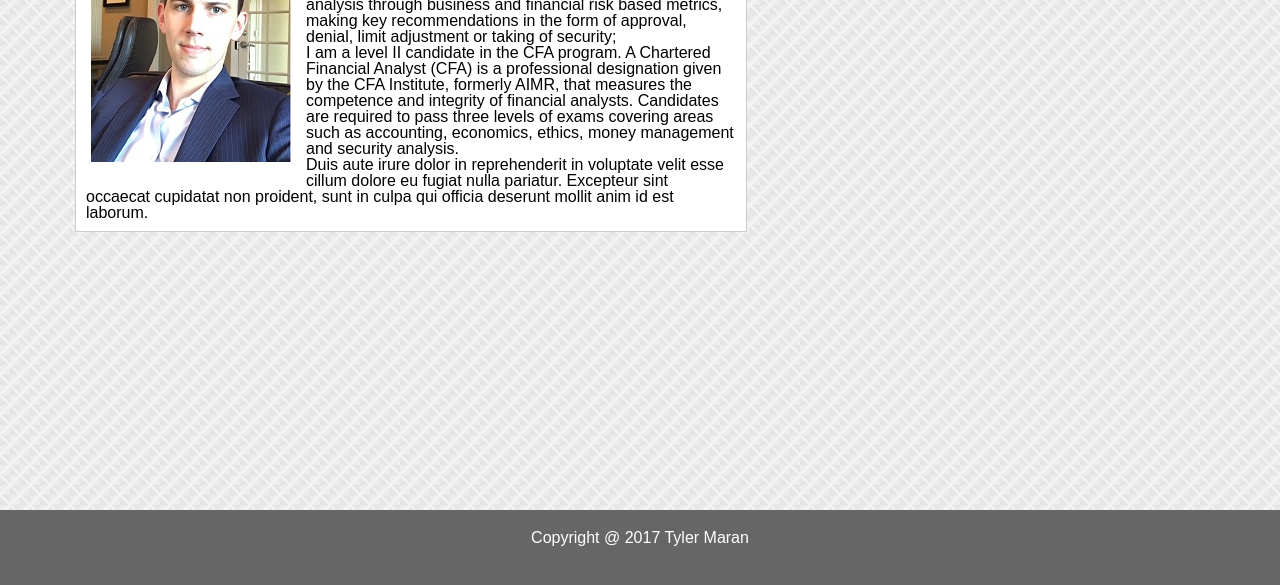
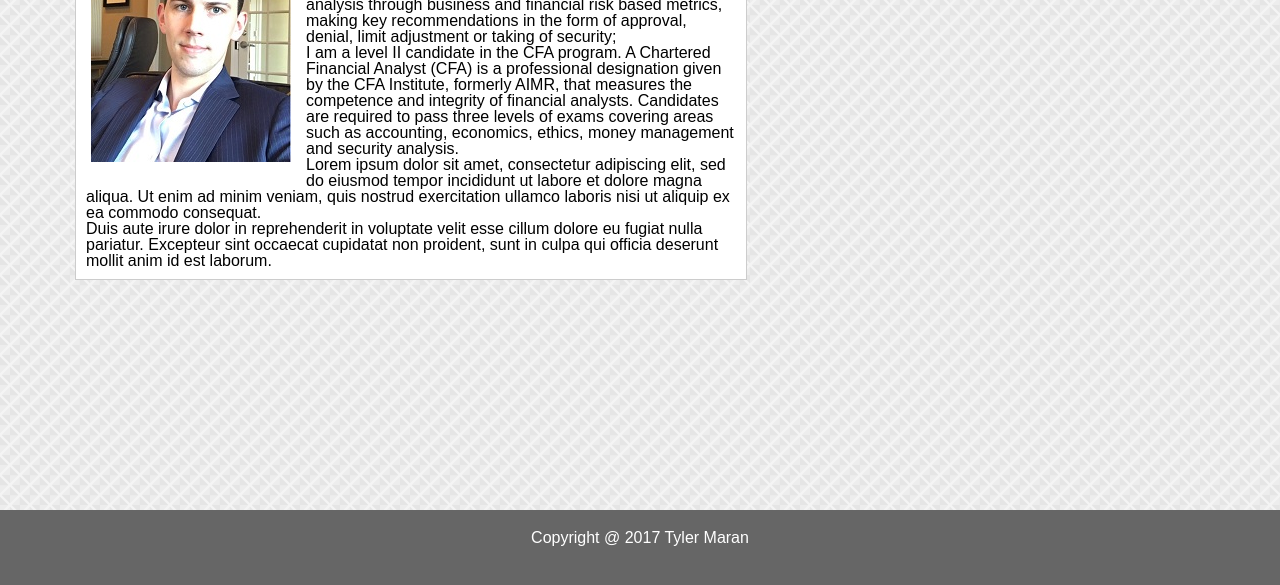
Before and after one commit to tylermaran/Basic-Portfolio, a plain HTML site: page index.html in a window 1280 px wide. Shown: the part 215-800 px from the top of the page. Drawn offline with Linux system fonts and the light colour scheme; files that its build step writes are made by us from their sources.

Commit message:
Update to index.html

```diff
--- a/index.html
+++ b/index.html
@@ -33,7 +33,9 @@
 
 		<p>I am a level II candidate in the CFA program. A Chartered Financial Analyst (CFA) is a professional designation given by the CFA Institute, formerly AIMR, that measures the competence and integrity of financial analysts. Candidates are required to pass three levels of exams covering areas such as accounting, economics, ethics, money management and security analysis.</p>
 
-		<p id="paragraphTwo">Duis aute irure dolor in reprehenderit in voluptate velit esse cillum dolore eu fugiat nulla pariatur. Excepteur sint occaecat cupidatat non proident, sunt in culpa qui officia deserunt mollit anim id est laborum.</p>
+		<p>Lorem ipsum dolor sit amet, consectetur adipiscing elit, sed do eiusmod tempor incididunt ut labore et dolore magna aliqua. Ut enim ad minim veniam, quis nostrud exercitation ullamco laboris nisi ut aliquip ex ea commodo consequat. </p>
+
+		<p>Duis aute irure dolor in reprehenderit in voluptate velit esse cillum dolore eu fugiat nulla pariatur. Excepteur sint occaecat cupidatat non proident, sunt in culpa qui officia deserunt mollit anim id est laborum.</p>
 
 	</section>
 
```
